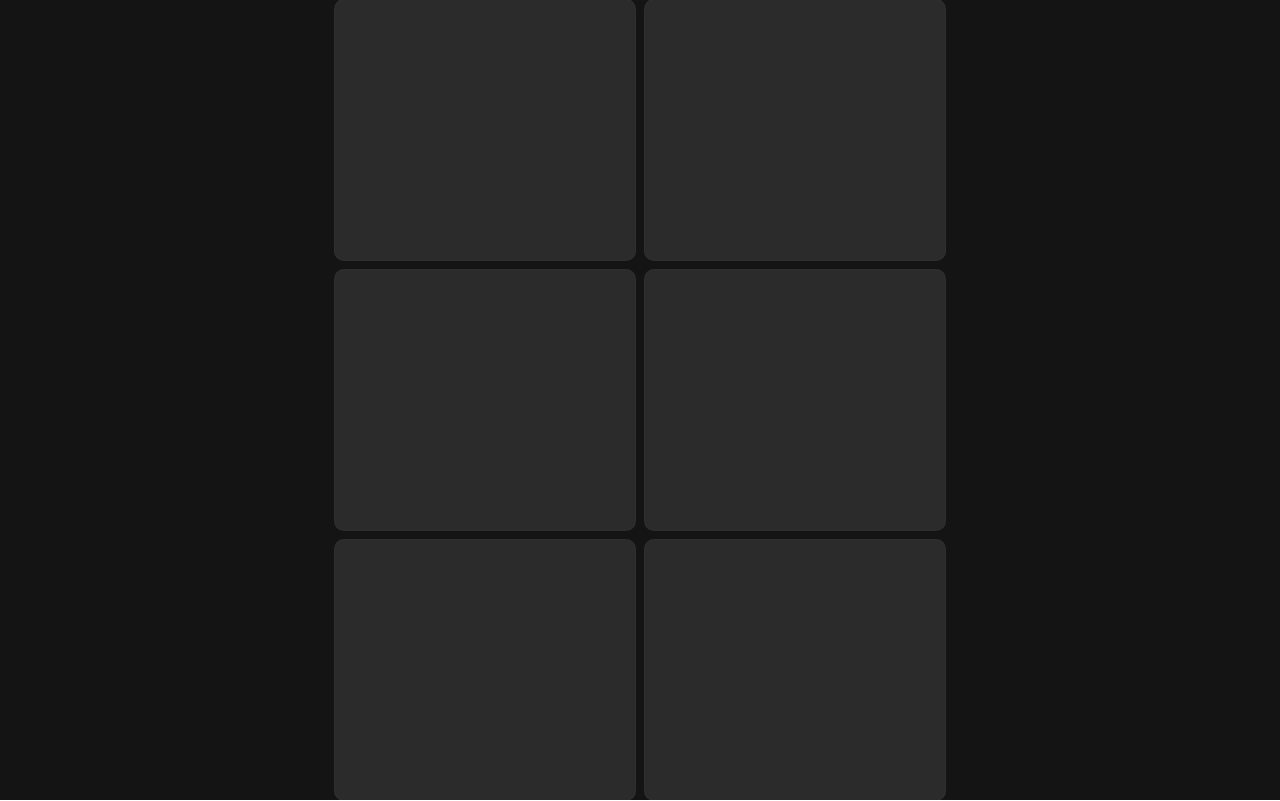
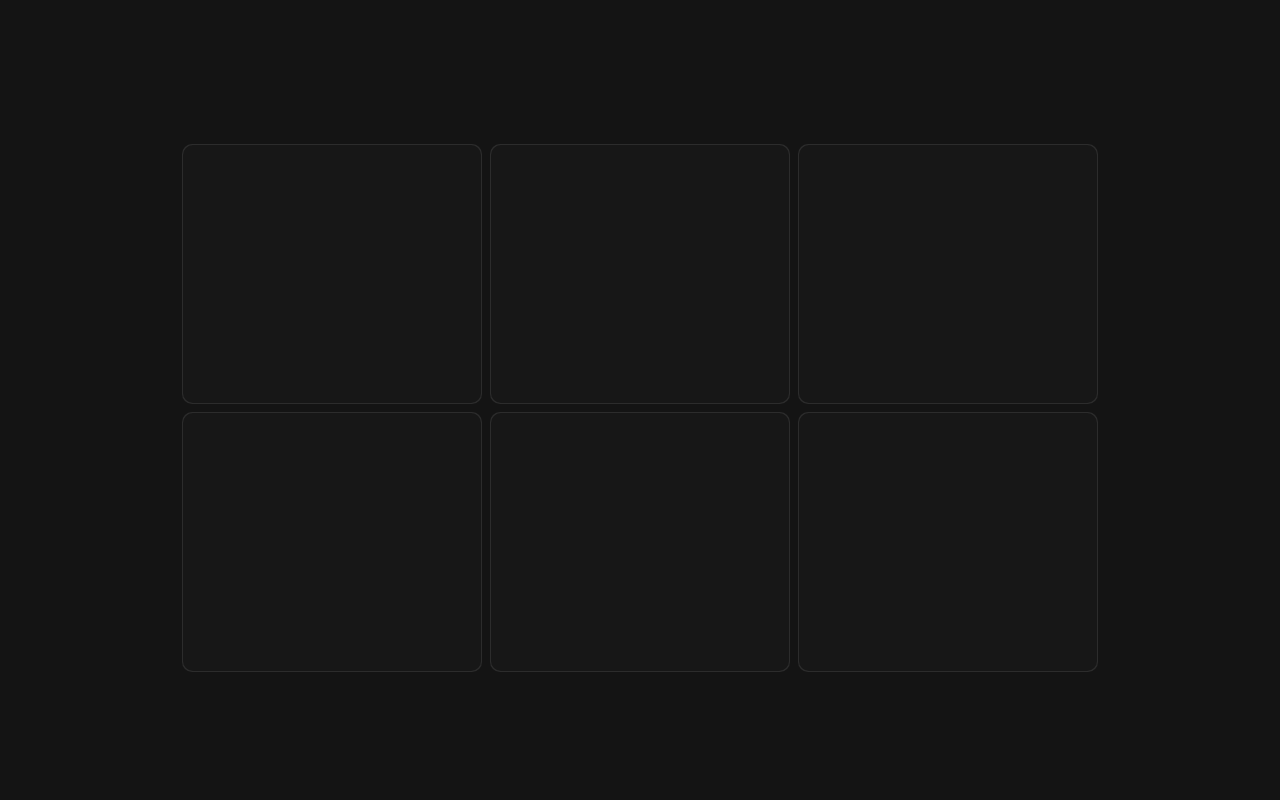
Before and after one commit to AlexisTercero55/react-bootstrap-vite-redux, a React (Vite) app: page / in a window 1280 px wide. Built offline with nearby package versions, Linux system fonts and the light colour scheme.

Commit message:
TASK-DONE | CSS-JS lighting effect (Grid-Cards)

```diff
--- a/src/App.jsx
+++ b/src/App.jsx
@@ -1,11 +1,10 @@
-/** 2/17/23 : CDMX/México.
+/** 2/20/23 : CDMX/México.
  * @author  @AlexisTercero55
  * @github  https://github.com/AlexisTercero55
  * @mail    alexistercero55@gmail.com
  * @license MPL-2.0
  */
 import { useState, useEffect } from 'react';
-// import reactLogo from './assets/react.svg'
 import './App.css';
 import './css/Grids.css';
 // import III_GridCards from './components/GridCards_Bootstrap';
@@ -32,35 +31,35 @@ export default function App() {
     };
   }, []);
 
-  // useEffect(() => {
-
-  //   document.getElementById("cards").onmousemove = e => {
-  //     for(const card of document.getElementsByClassName("card")) {
-  //       const rect = card.getBoundingClientRect(),
-  //             x = e.clientX - rect.left,
-  //             y = e.clientY - rect.top;
-
-  //       card.style.setProperty("--mouse-x", `${x}px`);
-  //       card.style.setProperty("--mouse-y", `${y}px`);
-  //     };
-  //   }
-
-
-  //   // return () => {
-  //   //   cleanup
-  //   // };
-  // }, []);
-
   return (
-    // <III_GridCards></III_GridCards>
+    // <III_GridCards></III_GridCards> //Bootstrap version
+    //CSS version
     <>
     <div id='cards'>
-      <div className="card"></div>
-      <div className="card"></div>
-      <div className="card"></div>
-      <div className="card"></div>
-      <div className="card"></div>
-      <div className="card"></div>
+      <div className="card">
+      <div className="card-border"></div>
+        <div className="card-content"></div>
+      </div>
+      <div className="card">
+      <div className="card-border"></div>
+        <div className="card-content"></div>
+      </div>
+      <div className="card">
+      <div className="card-border"></div>
+        <div className="card-content"></div>
+      </div>
+      <div className="card">
+      <div className="card-border"></div>
+        <div className="card-content"></div>
+      </div>
+      <div className="card">
+      <div className="card-border"></div>
+        <div className="card-content"></div>
+      </div>
+      <div className="card">
+      <div className="card-border"></div>
+        <div className="card-content"></div>
+      </div>
     </div>
     </>
   );
--- a/src/css/Grids.css
+++ b/src/css/Grids.css
@@ -1,45 +1,141 @@
+:root{
+    --card-color: rgb(23, 23, 23);
+}
+
 #cards{
-    /* border: green solid; */
-    justify-content: center;
+    padding-top: 1em;
+    margin: 0;
+    /* border: green solid 4px; */
+
     display: flex;
     flex-wrap: wrap;
+    align-items: center;
+    align-content: center;
+    justify-content: center;
     gap: 8px;
     max-width: 916px;
     width: calc(100%-20px);
+    /* height: inherit; */
 }
 
+#cards:hover > .card::after {
+    opacity: 1;
+  }
+
 .card{
-    border: 1px solid rgba(255, 255, 255, 0.02);
     background-color: rgba(255, 255, 255, 0.1);
+    /* border: 5px solid rgba(220, 24, 24, 0.02); */
     height: 260px;
     width: 300px;
 
     border-radius: 10px;
 
+    display: flex;
+    flex-direction: column;
     position: relative;
+    margin: 0;
+    padding: 0;
 }
 
 .card:hover::before{
     opacity: 1;
 }
 
-.card::before{
-    background: radial-gradient(
-        800px circle at var(--mouse-x) var(--mouse-y),
-         rgba(255, 255, 255, 0.571),
-        transparent 40%
-    );
-
+.card::before, .card::after{
     opacity: 0;
     transition: opacity 500ms;
-
-
     border-radius: inherit;
     content: "";
     height: 100%;
     left: 0px;
     position: absolute;
     width: 100%;
-    top: 0px;
+    /* top: 0px; */
     z-index: 2;
 }
+
+.card::before {
+    background: radial-gradient(
+        800px circle at var(--mouse-x) var(--mouse-y),
+        rgba(255, 255, 255, 0.25),
+        transparent 40%
+    );
+    z-index: 3;
+}
+
+.card::after {
+background: radial-gradient(
+    600px circle at var(--mouse-x) var(--mouse-y),
+    rgba(255, 255, 255, 0.4),
+    transparent 40%
+);
+z-index: 1;
+}
+
+.card > .card-content {
+    background-color: var(--card-color);
+    border-radius: inherit;
+    /* display: flex; */
+    /* flex-direction: column; */
+    /* flex-grow: 1; */
+    inset: 1px;
+    /* padding: 10px; */
+    position: absolute;
+    z-index: 2;
+  }
+
+/* -- ↓ ↓ ↓ some responsiveness ↓ ↓ ↓ -- */
+
+@media(max-width: 1000px) {
+    body {
+      align-items: flex-start;
+      overflow: auto;
+    }
+
+    #cards {
+      max-width: 1000px;
+      padding: 10px 0px;
+    }
+
+    /* .card {
+      flex-shrink: 1;
+      width: calc(50% - 4px);
+    } */
+  }
+
+  @media(max-width: 500px) {
+    .card {
+      height: 180px;
+    }
+
+    .card-image {
+      height: 80px;
+    }
+
+    .card-image > i {
+      font-size: 3em;
+    }
+
+    .card-info-wrapper {
+      padding: 0px 10px;
+    }
+
+    .card-info > i {
+      font-size: 0.8em;
+    }
+
+    .card-info-title > h3 {
+      font-size: 0.9em;
+    }
+
+    .card-info-title > h4 {
+      font-size: 0.8em;
+      margin-top: 4px;
+    }
+  }
+
+  @media(max-width: 320px) {
+    .card {
+      width: 100%;
+    }
+  }
--- a/src/index.css
+++ b/src/index.css
@@ -25,7 +25,7 @@ body {
   margin: 0px;
   padding: 0px;
   justify-content: center;
-  place-items: center;
+  /* place-items: center; */
 
   height: 100vh;
 
@@ -34,13 +34,14 @@ body {
 }
 
 #root {
+  /* border: #747bff solid 2px; */
   max-width: 1280px;
   min-width: 80%;
   min-height: 100vh;
 
   display: flex;
   justify-content: center;
-  place-items: center;
+  /* place-items: center; */
 
   padding: 0%;
   /* background-color: #d1090914; */
```
Also changed, not shown: src/App.css (+0 -31 lines).
